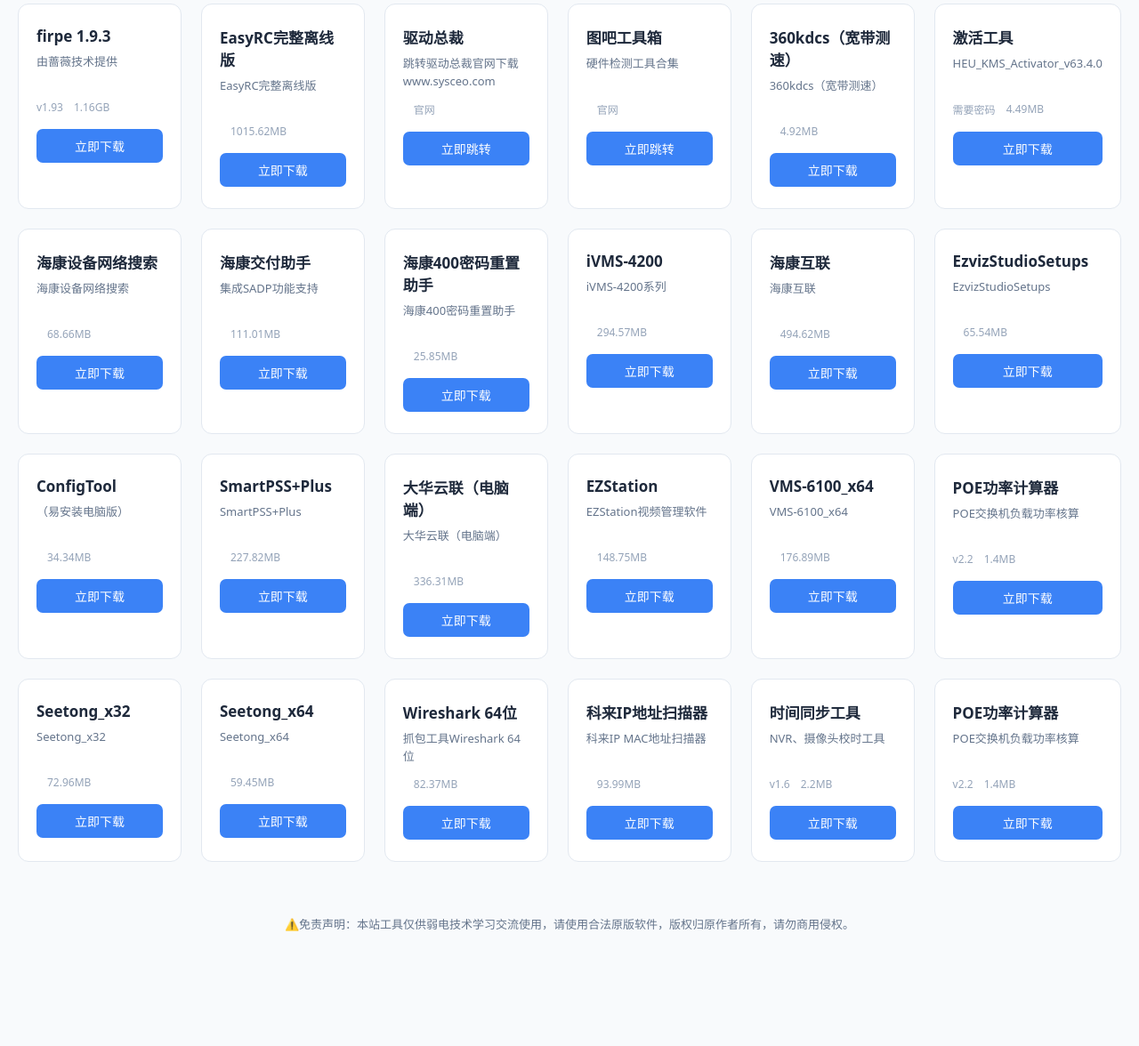
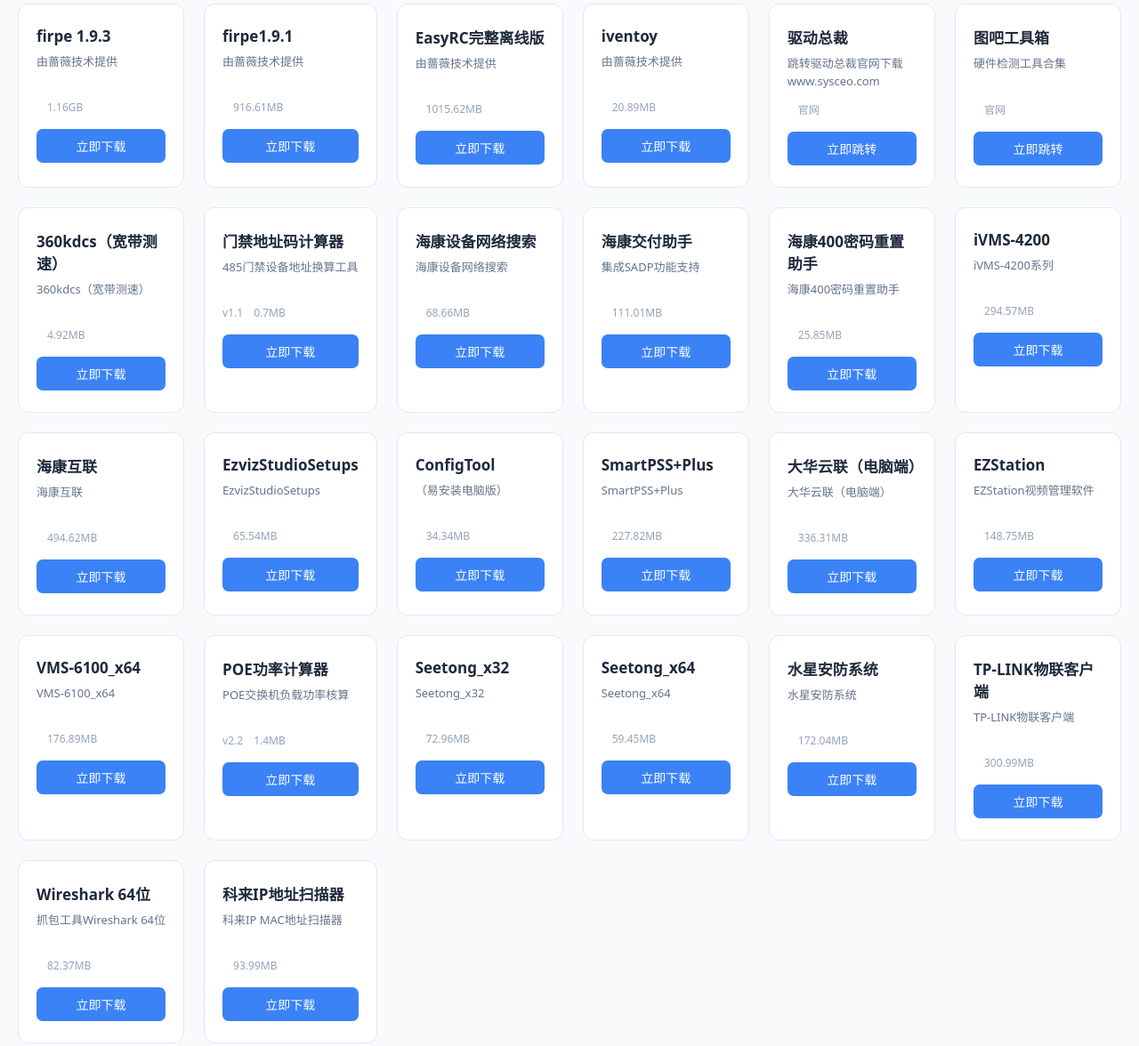
Before and after one commit to yaoqpmz/yaoqpmz.github.io, a plain HTML site: page index.html in a window 1280 px wide. Shown: the part 439-1615 px from the top of the page at 89% size. Before the commit the page ends 1529 px from the top, so only its background shows below. Drawn offline with Linux system fonts and the light colour scheme.

Commit message:
Update index.html

```diff
--- a/index.html
+++ b/index.html
@@ -3,7 +3,7 @@
 <head>
     <meta charset="UTF-8">
     <meta name="viewport" content="width=device-width, initial-scale=1.0">
-    <title>弱电常用工具下载站2.0</title>
+    <title>弱电常用工具下载站2.1</title>
     <style>
         * {
             margin: 0;
@@ -104,7 +104,7 @@
 <body>
     <div class="container">
         <div class="page-header">
-            <h1>弱电常用工具下载站2.0</h1>
+            <h1>弱电常用工具下载站2.1</h1>
             <h1>服务器由尧提供维护</h1>
             </div>
         <div class="grid-box">
@@ -145,19 +145,31 @@
                 <div class="info-line"><span></span><span>178.08MB</span></div>
                 <a href="https://pinco.seewo.com/s/a556605b4284417faf92f5aebd3a603c" class="download-btn">立即下载</a>
             </div>
-
-            <!-- 第2行 6个 -->
+          <!-- 第2行 6个 -->
             <div class="card">
                 <h3>firpe 1.9.3</h3>
                 <p class="desc">由蔷薇技术提供</p>
-                <div class="info-line"><span>v1.93</span><span>1.16GB</span></div>
+                <div class="info-line"><span></span><span>1.16GB</span></div>
                 <a href="https://pinco.seewo.com/s/ddc1ece33f42487bb9ba94916346875d" class="download-btn">立即下载</a>
             </div>
             <div class="card">
-                <h3>EasyRC完整离线版 </h3>
-                <p class="desc">EasyRC完整离线版 </p>
+                <h3>firpe1.9.1</h3>
+                <p class="desc">由蔷薇技术提供</p>
+                <div class="info-line"><span></span><span>916.61MB</span></div>
+                <a href="https://pinco.seewo.com/s/30b70d6635bc4700a86586a0fee68e01" class="download-btn">立即下载</a>
+            </div>
+            <div class="card">
+                <h3>EasyRC完整离线版</h3>
+                <p class="desc">由蔷薇技术提供</p>
                 <div class="info-line"><span></span><span>1015.62MB</span></div>
                 <a href="https://pinco.seewo.com/s/5e740a99309943d7a4cabead348615bb" class="download-btn">立即下载</a>
+            </div>
+            <div class="card">
+                <h3>iventoy </h3>
+                <p class="desc">由蔷薇技术提供</p>
+                <div class="info-line"><span></span><span>20.89MB</span></div>
+                <a href="https://pinco.seewo.com/s/d274be10949c4ed1806ef211a4d0447d" class="download-btn">立即下载</a>
+
             </div>
             <div class="card">
                 <h3>驱动总裁</h3>
@@ -178,13 +190,13 @@
                 <a href="https://pinco.seewo.com/s/72bb74f3bb8943c18abf5172d0ca2b45" class="download-btn">立即下载</a>
             </div>
             <div class="card">
-                <h3>激活工具</h3>
-                <p class="desc">HEU_KMS_Activator_v63.4.0</p>
-                <div class="info-line"><span>需要密码</span><span>4.49MB</span></div>
-                <a href="https://pinco.seewo.com/s/07016f15df6344da94d9a79952064854#" class="download-btn">立即下载</a>
+                <h3>门禁地址码计算器</h3>
+                <p class="desc">485门禁设备地址换算工具</p>
+                <div class="info-line"><span>v1.1</span><span>0.7MB</span></div>
+                <a href="填写你的文件地址" class="download-btn">立即下载</a>
             </div>
 
-            <!-- 第3行 6个 -->
+            <!-- 第4行 6个 -->
             <div class="card">
                 <h3>海康设备网络搜索</h3>
                 <p class="desc">海康设备网络搜索</p>
@@ -222,7 +234,7 @@
                 <a href="https://pinco.seewo.com/s/42fe468931af4440824cc85ba0d3df39" class="download-btn">立即下载</a>
             </div>
 
-            <!-- 第4行 6个 -->
+            <!-- 第5行 6个 -->
             <div class="card">
                 <h3>ConfigTool</h3>
                 <p class="desc">（易安装电脑版）</p>
@@ -260,7 +272,7 @@
                 <a href="填写你的文件地址" class="download-btn">立即下载</a>
         </div>
 
-                    <!-- 第5行 6个 -->
+                    <!-- 第6行 6个 -->
             <div class="card">
                 <h3>Seetong_x32</h3>
                 <p class="desc">Seetong_x32</p>
@@ -272,6 +284,20 @@
                 <p class="desc">Seetong_x64</p>
                 <div class="info-line"><span></span><span>59.45MB</span></div>
                 <a href="https://pinco.seewo.com/s/7fd7c62e56ba4409b4efcc92f75fc51f" class="download-btn">立即下载</a>
+
+</div>
+            <div class="card">
+                <h3>水星安防系统</h3>
+                <p class="desc">水星安防系统</p>
+                <div class="info-line"><span></span><span>172.04MB</span></div>
+                <a href="https://pinco.seewo.com/s/88fd12787df540c8a82394d9aadf765a" class="download-btn">立即下载</a>
+            </div>
+            <div class="card">
+                <h3>TP-LINK物联客户端</h3>
+                <p class="desc">TP-LINK物联客户端</p>
+                <div class="info-line"><span></span><span>300.99MB</span></div>
+                <a href="https://pinco.seewo.com/s/f1f5d3b1f3344baea823de5fe94a3cc1" class="download-btn">立即下载</a>
+
             </div>
             <div class="card">
                 <h3>Wireshark 64位</h3>
@@ -284,18 +310,7 @@
                 <p class="desc">科来IP MAC地址扫描器</p>
                 <div class="info-line"><span></span><span>93.99MB</span></div>
                 <a href="https://pinco.seewo.com/s/128282f61ec940c4a02eca539c7df518" class="download-btn">立即下载</a>
-            </div>
-            <div class="card">
-                <h3>时间同步工具</h3>
-                <p class="desc">NVR、摄像头校时工具</p>
-                <div class="info-line"><span>v1.6</span><span>2.2MB</span></div>
-                <a href="填写你的文件地址" class="download-btn">立即下载</a>
-            </div>
-            <div class="card">
-                <h3>POE功率计算器</h3>
-                <p class="desc">POE交换机负载功率核算</p>
-                <div class="info-line"><span>v2.2</span><span>1.4MB</span></div>
-                <a href="填写你的文件地址" class="download-btn">立即下载</a>
+
         </div>
         </div>
         <div class="footer">
```
